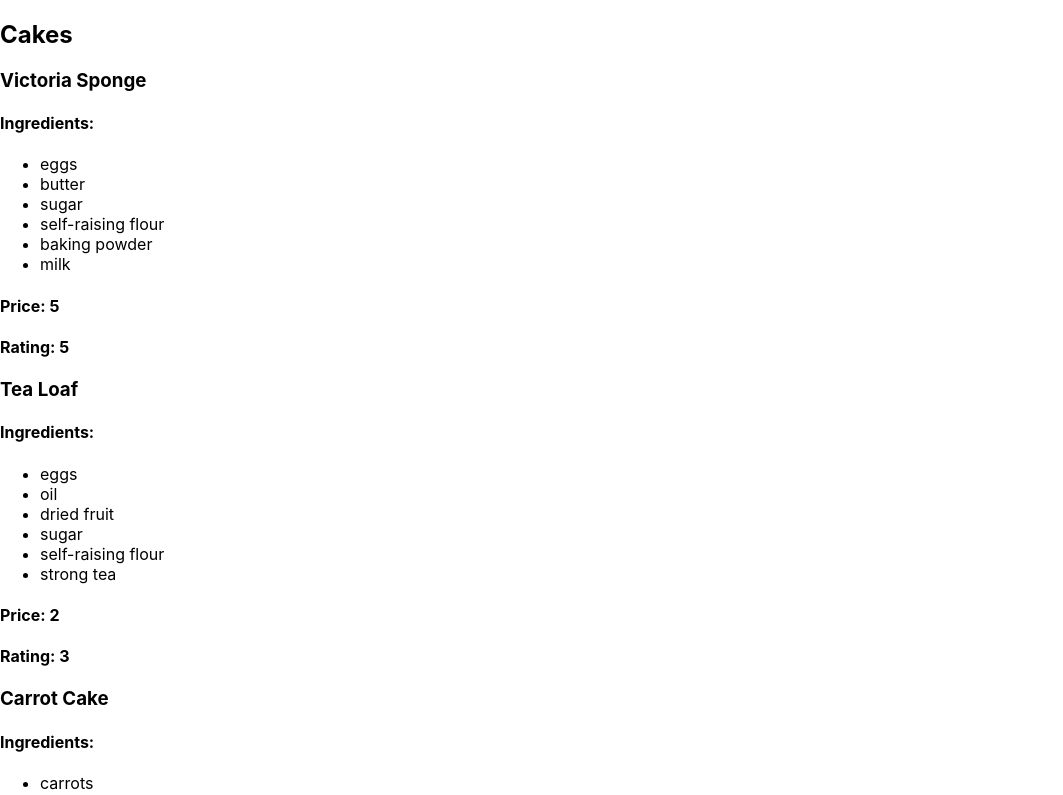
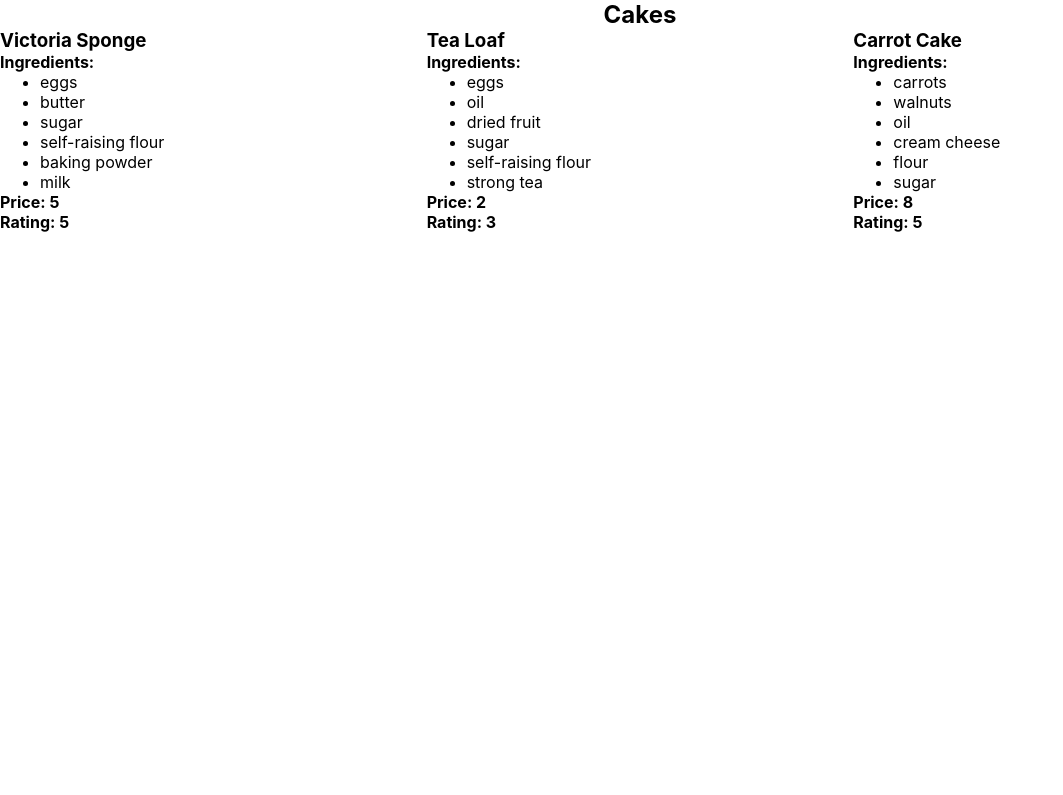
Before and after one commit to sahilpatel1906/Cakes, a React (Create React App) app: page / in a window 1280 px wide. Shown: the top 795 px of the page, without its empty margins (0-1063 px from the left). Built offline with nearby package versions, Linux system fonts and the light colour scheme.

Commit message:
added css to CakeContainer

```diff
--- a/src/App.css
+++ b/src/App.css
@@ -1,38 +1,3 @@
-.App {
-  text-align: center;
+* {
+  margin: 0;
 }
-
-.App-logo {
-  height: 40vmin;
-  pointer-events: none;
-}
-
-@media (prefers-reduced-motion: no-preference) {
-  .App-logo {
-    animation: App-logo-spin infinite 20s linear;
-  }
-}
-
-.App-header {
-  background-color: #282c34;
-  min-height: 100vh;
-  display: flex;
-  flex-direction: column;
-  align-items: center;
-  justify-content: center;
-  font-size: calc(10px + 2vmin);
-  color: white;
-}
-
-.App-link {
-  color: #61dafb;
-}
-
-@keyframes App-logo-spin {
-  from {
-    transform: rotate(0deg);
-  }
-  to {
-    transform: rotate(360deg);
-  }
-}
--- a/src/containers/CakesContainer.css
+++ b/src/containers/CakesContainer.css
@@ -0,0 +1,9 @@
+#cake-title{
+text-align: center;
+}
+
+#cakes {
+    margin:auto;
+    display: grid;
+    grid-template-columns: 1fr 1fr 1fr;
+}
--- a/src/containers/CakesContainer.js
+++ b/src/containers/CakesContainer.js
@@ -1,5 +1,6 @@
 import { useState } from "react";
 import Recipe from "../components/Recipe";
+import "./CakesContainer.css"
 
 const CakesContainer = () => {
     const [cakes, SetCakes] = useState(
@@ -33,7 +34,6 @@ const CakesContainer = () => {
                 price: 2,
                 rating: 3
             },
-
             // Carrot Cake
             {
                 cakeName: "Carrot Cake",
@@ -52,16 +52,13 @@ const CakesContainer = () => {
     )
 
     const cakeElements= cakes.map((cake, index) => {
-
         return <Recipe cakeName={cake.cakeName} cakeIngredients={cake.ingredients} cakePrice={cake.price} cakeRating={cake.rating} key={index}/>
-
     })
 
     return (
         <>
-
-        <h2>Cakes</h2>
-        {cakeElements}
+            <h2 id="cake-title">Cakes</h2>
+            <div id="cakes">{cakeElements}</div>
         </>
     );
 }
```
